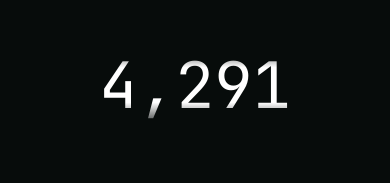
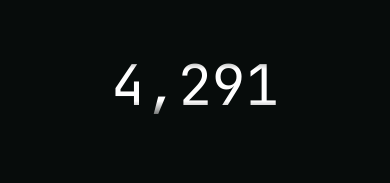
Before and after one commit to sushanyadav/animated-counter, a Next.js app: page / in a window 390 px wide. Shown: the part 297-480 px from the top of the page. Built offline with nearby package versions, Linux system fonts and the light colour scheme.

Commit message:
spacings and sizings

```diff
--- a/src/app/page.tsx
+++ b/src/app/page.tsx
@@ -30,7 +30,7 @@ const CounterWrapper = () => {
   return (
     <motion.div
       animate={{
-        y: isCollapsed ? -40 : -65,
+        y: isCollapsed ? -40 : -75,
       }}
       className="flex w-fit mx-auto items-center flex-1 select-none"
     >
--- a/src/provider/AnimatedCounterProvider.tsx
+++ b/src/provider/AnimatedCounterProvider.tsx
@@ -37,7 +37,7 @@ const useAnimatedCounterValues = () => {
 
   const isMobile = useMediaQuery("(max-width: 640px)");
 
-  const fontSize = isMobile ? 64 : 128;
+  const fontSize = isMobile ? 56 : 128;
   const padding = isMobile ? 12 : 16;
   const height = fontSize + padding;
 
```
